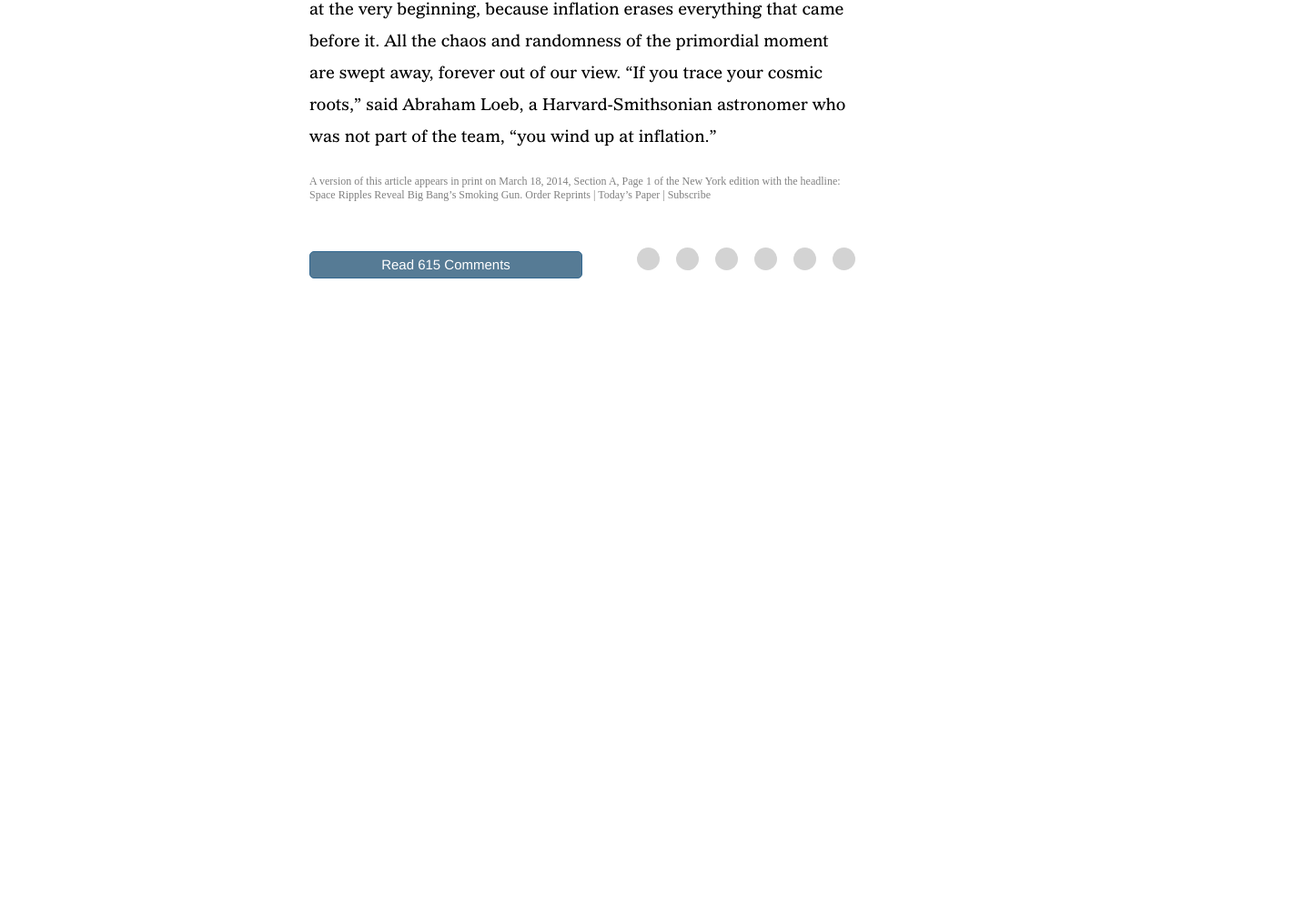
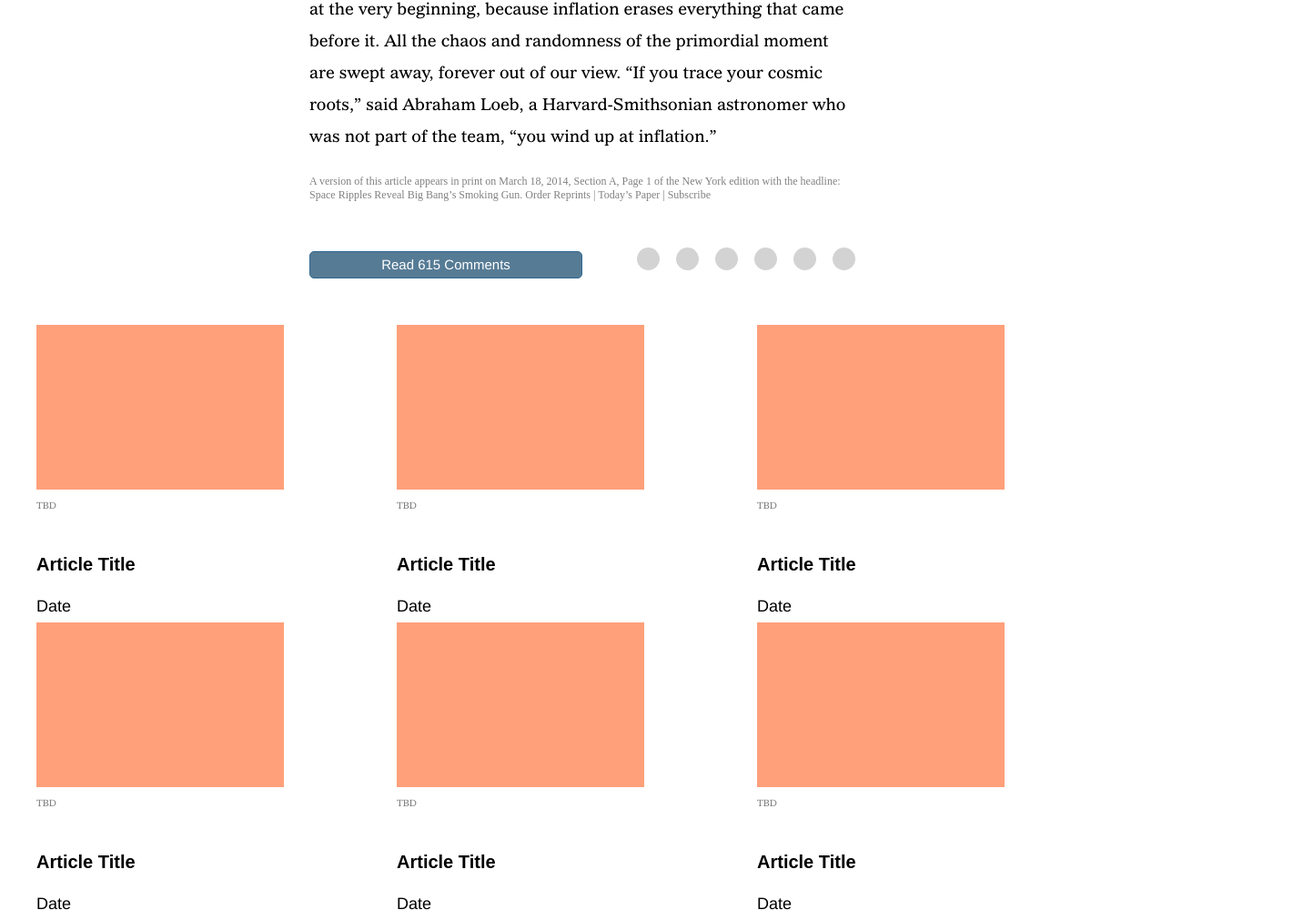
Before and after one commit to krgamm/nyc-article, a plain HTML site: page index.html in a window 1280 px wide. Shown: the part 8101-9112 px from the top of the page at 91% size, 1432 px wide, since content can reach past the window. Before the commit the page ends 8408 px from the top, so only its background shows below. Drawn offline with Linux system fonts and the light colour scheme; a web font is replaced by a local one.

Commit message:
Project completed

```diff
--- a/index.html
+++ b/index.html
@@ -287,7 +287,70 @@
         </li>
       </ul>
     </main>
-    <section></section>
+    <section>
+      <ul class="rec-art-wrap">
+        <li class="rec-art" #id="1">
+          <a href="#"
+            ><figure>
+              <div></div>
+              <figcaption>TBD</figcaption>
+              <h2>Article Title</h2>
+              <span>Date</span>
+            </figure></a
+          >
+        </li>
+        <li class="rec-art" #id="2">
+          <a href="#"
+            ><figure>
+              <div></div>
+              <figcaption>TBD</figcaption>
+              <h2>Article Title</h2>
+              <span>Date</span>
+            </figure></a
+          >
+        </li>
+        <li class="rec-art" #id="3">
+          <a href="#"
+            ><figure>
+              <div></div>
+              <figcaption>TBD</figcaption>
+              <h2>Article Title</h2>
+              <span>Date</span>
+            </figure></a
+          >
+        </li>
+        <li class="rec-art" #id="4">
+          <a href="#"
+            ><figure>
+              <div></div>
+              <figcaption>TBD</figcaption>
+              <h2>Article Title</h2>
+              <span>Date</span>
+            </figure></a
+          >
+        </li>
+        <li class="rec-art" #id="5">
+          <a href="#"
+            ><figure>
+              <div></div>
+              <figcaption>TBD</figcaption>
+              <h2>Article Title</h2>
+              <span>Date</span>
+            </figure></a
+          >
+        </li>
+        <li class="rec-art" #id="6">
+          <a href="#"
+            ><figure>
+              <div></div>
+              <figcaption>TBD</figcaption>
+              <h2>Article Title</h2>
+              <span>Date</span>
+            </figure></a
+          >
+        </li>
+      </ul>
+    </section>
     <footer></footer>
   </body>
 </html>
--- a/style.css
+++ b/style.css
@@ -145,7 +145,8 @@ button {
 header,
 main,
 section,
-footer {
+footer,
+.rec-art-wrap {
   margin: auto;
   width: 1200px;
 }
@@ -224,3 +225,24 @@ h2 {
   margin-bottom: 10px;
   font-size: 20px;
 }
+
+.rec-art div {
+  width: 272px;
+  height: 181px;
+  background-color: lightsalmon;
+}
+.rec-art-wrap {
+  display: grid;
+  grid-template-columns: 33% 33% 33%;
+  grid-template-rows: 50% 50%;
+  margin: 50px auto 0px auto;
+}
+.rec-art figcaption {
+  font-size: 10px;
+  color: gray;
+  margin-left: auto;
+}
+.rec-art figure {
+  width: 100%;
+  height: 100%;
+}
```
